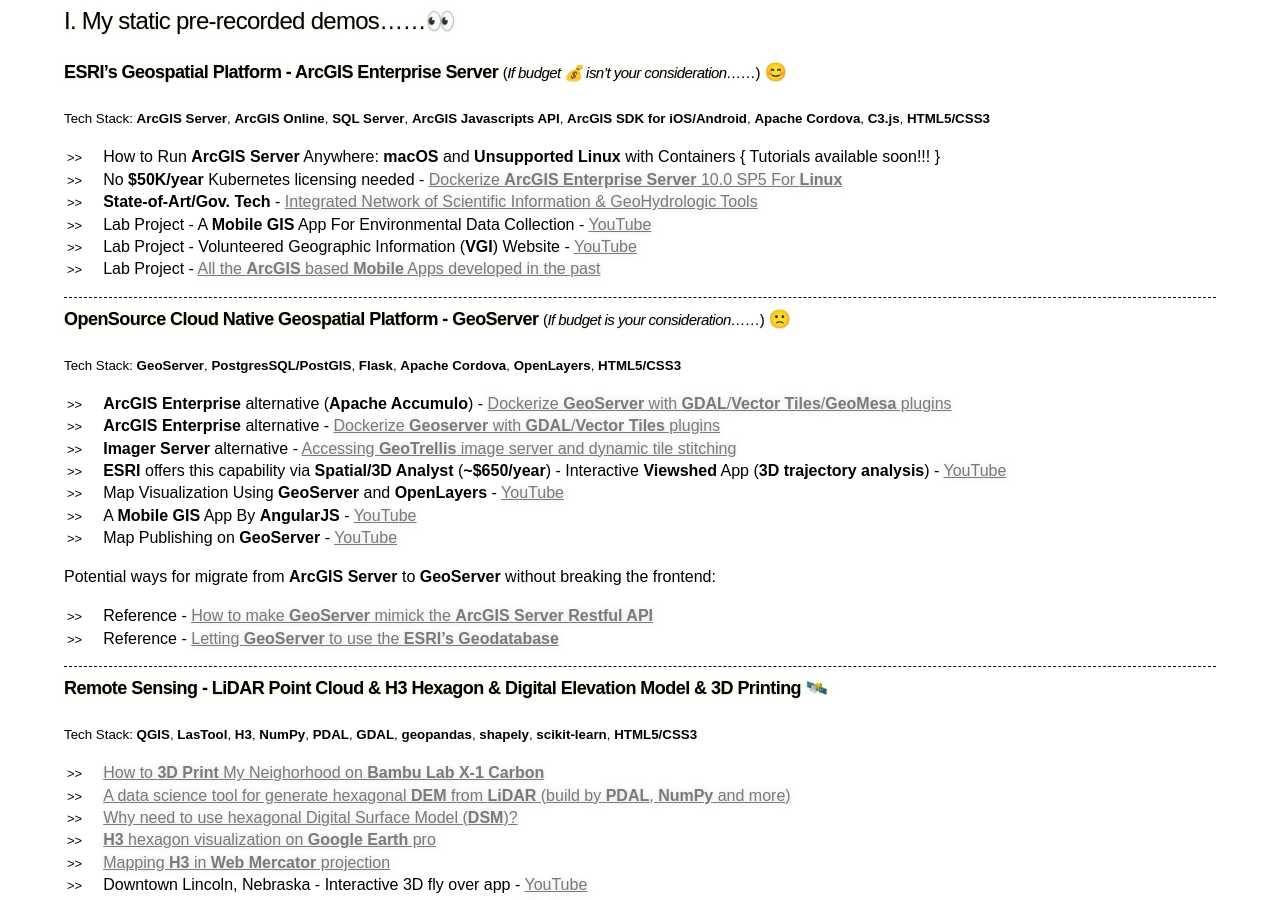
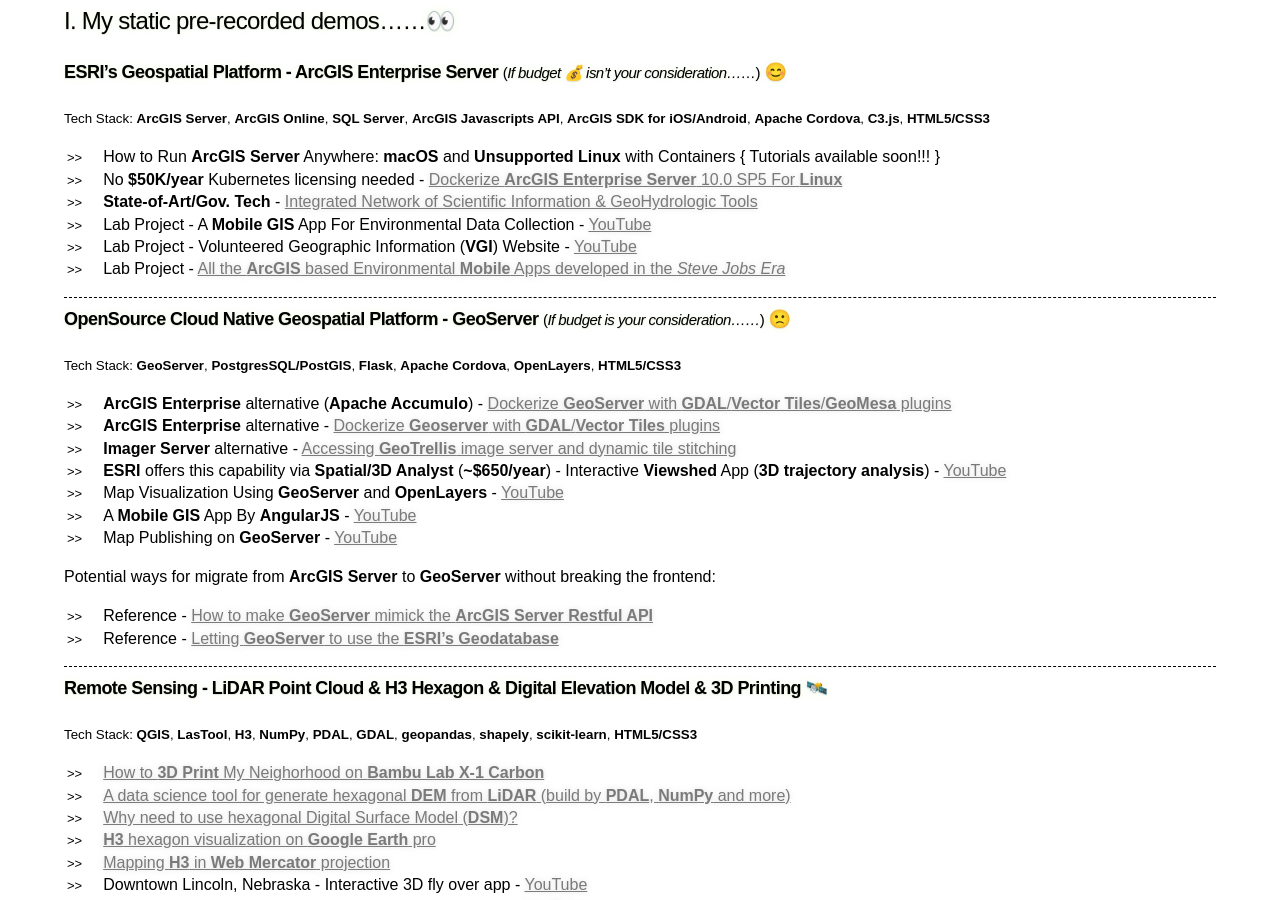
Before and after one commit to yanfuzhou/yanfuzhou.github.io, a Jekyll site: the page built from index.md, in a window 1280 px wide and 900 px high, scrolled down 473 px. Built offline with Jekyll 4.4.1, drawn with Linux system fonts in a browser that asks for light colours; our own code applies the rules of GitHub Pages for plain Markdown files.

Commit message:
add new content

```diff
--- a/index.md
+++ b/index.md
@@ -30,7 +30,7 @@
   - **State-of-Art/Gov. Tech** - [Integrated Network of Scientific Information & GeoHydrologic Tools](https://nednr.nebraska.gov/insight/)
   - Lab Project - A **Mobile GIS** App For Environmental Data Collection - [YouTube](https://youtube.com/shorts/Gt--0rIEpqg?si=ea1OCwAmG3g33REO)
   - Lab Project - Volunteered Geographic Information (**VGI**) Website - [YouTube](https://www.youtube.com/watch?v=IKSWJbKdrSA)
-  - Lab Project - [All the **ArcGIS** based **Mobile** Apps developed in the past](docs/ArcGISMobileApps.md)
+  - Lab Project - [All the **ArcGIS** based Environmental **Mobile** Apps developed in the *Steve Jobs Era*](docs/ArcGISMobileApps.md)
 
 ---
 
```
